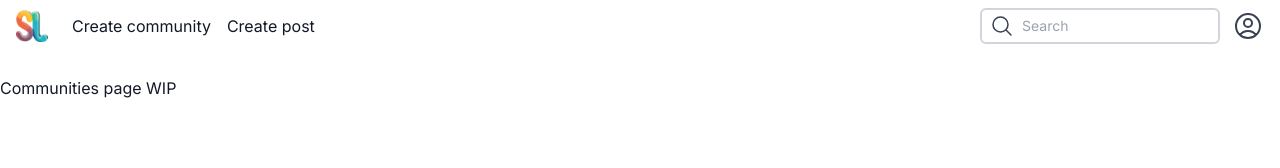
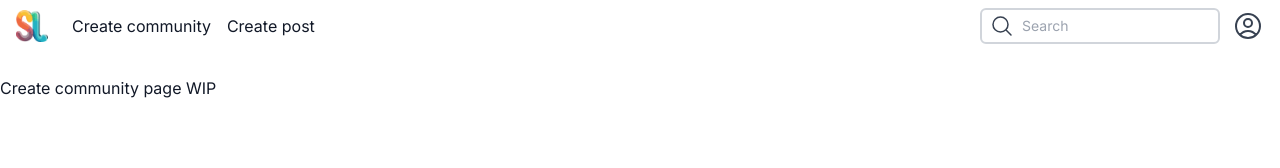
Before and after one commit to sublinks/sublinks-frontend, a Next.js app: page /c in a window 1280 px wide. Shown: the top 168 px of the page. Built offline with nearby package versions, Linux system fonts and the light colour scheme.

Commit message:
Create community feed page

```diff
--- a/src/app/c/page.tsx
+++ b/src/app/c/page.tsx
@@ -4,7 +4,7 @@ import { BodyTitle } from '@/components/text';
 
 const Communities = () => (
   <div>
-    <BodyTitle>Communities page WIP</BodyTitle>
+    <BodyTitle>Create community page WIP</BodyTitle>
   </div>
 );
 
```
